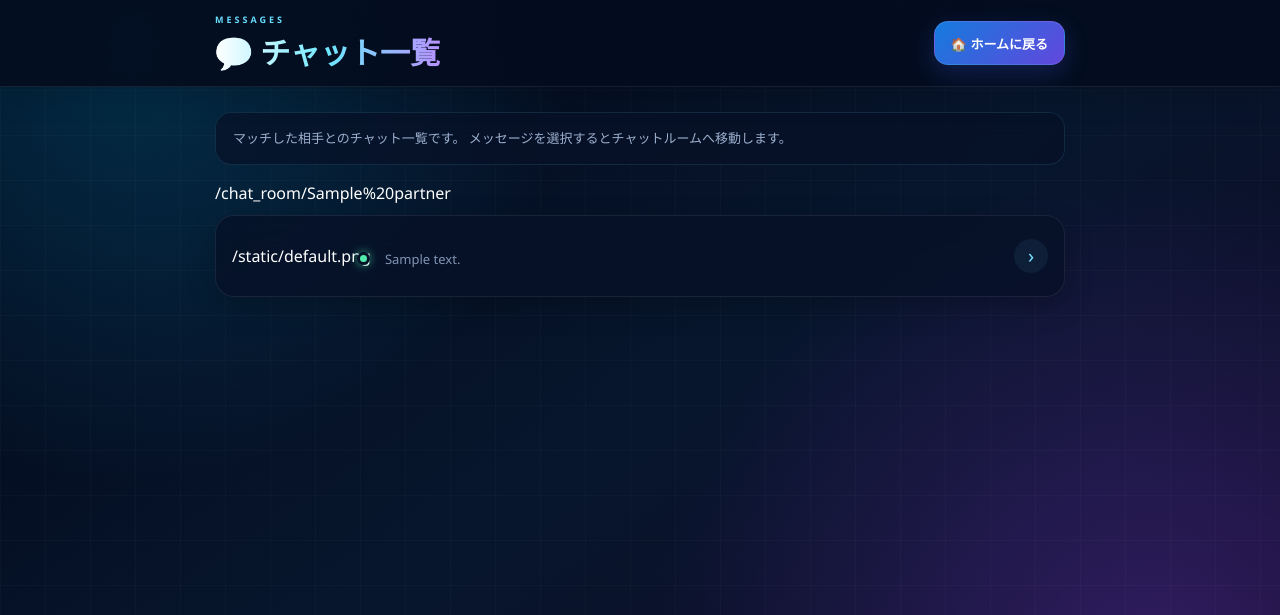
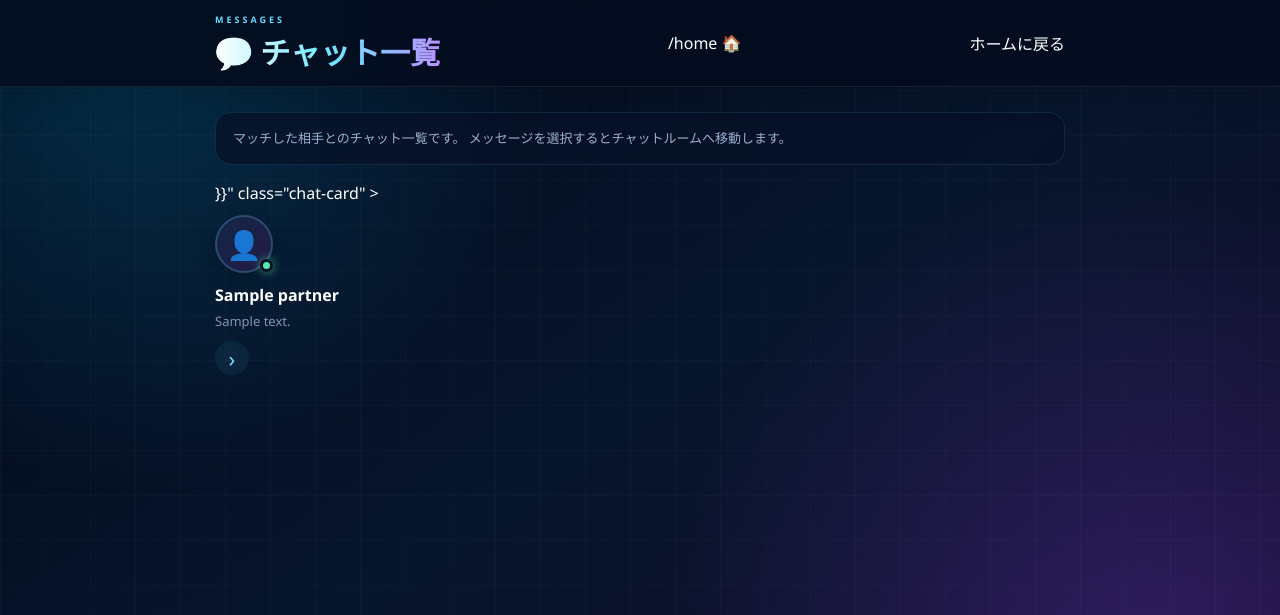
Before and after one commit to sakuhiro1220-collab/kogame, a Flask app: template templates/chat_page.html in a window 1280 px wide. Shown: the top 615 px of the page. Run offline with Flask 3, Linux system fonts and the light colour scheme; tables that the repository leaves empty hold one stand-in row (values such as "Sample post"); the template is opened without the code that fills it: values that come from a table or form of the project are taken from there, most other values are stand-ins (such as "Sample title", 1, 10 or a date in 2020); some libraries are stand-ins or nearby versions.

Commit message:
fix chat list navigation and profile avatars

```diff
--- a/templates/chat_page.html
+++ b/templates/chat_page.html
@@ -226,11 +214,19 @@ body::before {
 
     color: white;
 
+    text-decoration: none;
+
+    display: inline-flex;
+
+    align-items: center;
+
+    justify-content: center;
+
+    gap: 5px;
+
     font-size: 13px;
 
     font-weight: 900;
-
-    cursor: pointer;
 
     background:
         linear-gradient(
@@ -328,26 +318,16 @@ body::before {
 
 
 /* =========================================
-   リンク
-========================================= */
-
-.chat-link {
-
-    display: block;
-
-    color: inherit;
-
-    text-decoration: none;
-}
-
-
-/* =========================================
    チャットカード
 ========================================= */
 
-.chat-item {
+.chat-card {
 
     position: relative;
+
+    width: 100%;
+
+    min-height: 82px;
 
     display: flex;
 
@@ -355,10 +335,7 @@ body::before {
 
     gap: 14px;
 
-    min-height: 82px;
-
-    padding:
-        13px 16px;
+    padding: 13px 16px;
 
     overflow: hidden;
 
@@ -403,9 +386,9 @@ body::before {
 }
 
 
-/* 左側アクセント */
+/* 左アクセント */
 
-.chat-item::before {
+.chat-card::before {
 
     content: "";
 
@@ -433,42 +416,42 @@ body::before {
 }
 
 
-.chat-item:hover::before {
-
+.chat-card:hover::before {
     opacity: 1;
 }
 
 
 /* =========================================
-   プロフィール画像
+   アイコン
 ========================================= */
 
-.photo-wrapper {
+.avatar-area {
 
     position: relative;
 
     flex-shrink: 0;
+
+    width: 58px;
+    height: 58px;
 }
 
 
-.chat-item img {
+.avatar {
 
     display: block;
 
     width: 58px;
     height: 58px;
 
-    margin: 0;
+    object-fit: cover;
 
     border-radius: 50%;
-
-    object-fit: cover;
-
-    background: #16223b;
 
     border:
         2px solid
         rgba(106,223,255,0.28);
+
+    background: #16223b;
 
     box-shadow:
         0 5px 18px
@@ -476,14 +459,54 @@ body::before {
 }
 
 
-/* オンライン風の装飾 */
+/* =========================================
+   写真なし
+========================================= */
+
+.avatar-default {
+
+    width: 58px;
+    height: 58px;
+
+    display: flex;
+
+    align-items: center;
+
+    justify-content: center;
+
+    border-radius: 50%;
+
+    border:
+        2px solid
+        rgba(106,223,255,0.22);
+
+    color: #d9e9ff;
+
+    font-size: 28px;
+
+    background:
+        linear-gradient(
+            135deg,
+            #122746,
+            #251a47
+        );
+
+    box-shadow:
+        0 5px 18px
+        rgba(0,0,0,0.25);
+}
+
+
+/* =========================================
+   オンライン風ドット
+========================================= */
 
 .status-dot {
 
     position: absolute;
 
-    right: 1px;
-    bottom: 2px;
+    right: 0;
+    bottom: 1px;
 
     width: 13px;
     height: 13px;
@@ -504,10 +527,10 @@ body::before {
 
 
 /* =========================================
-   メッセージ情報
+   チャット情報
 ========================================= */
 
-.chat-content {
+.chat-info {
 
     flex: 1;
 
@@ -515,7 +538,7 @@ body::before {
 }
 
 
-.name {
+.chat-name {
 
     overflow: hidden;
 
@@ -531,7 +554,7 @@ body::before {
 }
 
 
-.message {
+.last-message {
 
     margin-top: 6px;
 
@@ -568,7 +591,7 @@ body::before {
 
     color: #75dfff;
 
-    font-size: 20px;
+    font-size: 22px;
 
     background:
         rgba(96,213,255,0.07);
@@ -817,20 +839,13 @@ body::before {
         </div>
 
 
-        <button
-            type="button"
-            class="home-button"
-            onclick="location.href='/home'"
-        >
-
+        /home
             🏠
 
             <span class="home-text">
                 ホームに戻る
             </span>
-
-        </button>
-
+        </a>
 
     </div>
 
@@ -858,21 +873,44 @@ body::before {
         <div class="chat-list">
 
 
-            {% for partner, last in partners.items() %}
+            {% for partner, msg in partners.items() %}
 
 
-                {{ url_for('chat_room', partner=partner) }}
+                 }}"
+                    class="chat-card"
+                >
 
 
-                    <div class="chat-item">
+                    <!-- =========================
+                         プロフィール画像
+                    ========================== -->
+
+                    <div class="avatar-area">
 
 
-                        <!-- プロフィール画像 -->
-
-                        <div class="photo-wrapper">
+                        {% if users.get(partner) and users[partner].photo_url %}
 
 
-                            {{ users[partner].photo_url or '/static/default.png' }}
+                            {{ users[partner].photo_url }}                            >
+
+
+                            <div
+                                class="avatar-default"
+                                style="display:none;"
+                            >
+                                👤
+                            </div>
+
+
+                        {% else %}
+
+
+                            <div class="avatar-default">
+                                👤
+                            </div>
+
+
+                        {% endif %}
 
 
                         <span class="status-dot"></span>
@@ -881,21 +919,52 @@ body::before {
                     </div>
 
 
-                                                <!-- 名前・最新メッセージ -->
+                    <!-- =========================
+                         相手情報
+                    ========================== -->
 
-                        <div class="chat-content">
+                    <div class="chat-info">
 
 
-                            <div class="name">
+                        <div class="chat-name">
+
+                            {% if users.get(partner) %}
 
                                 {{ users[partner].name }}
+
+                            {% else %}
+
+                                {{ partner }}
+
+                            {% endif %}
 
                         </div>
 
 
-                            <div class="message">
+                        <div class="last-message">
 
-                                {{ last.message }}
+
+                            {% if msg.gift %}
+
+                                🎁 {{ msg.message }}
+
+
+                            {% elif msg.message %}
+
+                                {{ msg.message }}
+
+
+                            {% elif msg.photo %}
+
+                                📷 写真
+
+
+                            {% else %}
+
+                                メッセージがあります
+
+                            {% endif %}
+
 
                         </div>
 
@@ -966,6 +1020,32 @@ body::before {
 </main>
 
 
+<script>
+
+/* =========================================
+   プロフィール写真読み込み失敗時
+========================================= */
+
+function showDefaultAvatar(image) {
+
+    image.style.display =
+        "none";
+
+
+    const defaultAvatar =
+        image.nextElementSibling;
+
+
+    if (defaultAvatar) {
+
+        defaultAvatar.style.display =
+            "flex";
+    }
+}
+
+</script>
+
+
 </body>
 
 </html>
```
Also changed, not shown: other parts of templates/chat_page.html (+41 -69 lines), templates/chat_room.html (+6 -4 lines), static/coins/coin_100.png (added), static/coins/coin_1000.png (added), static/coins/coin_10000.png (added), static/coins/coin_500.png (added). Lines whose indentation alone changed are shown as unchanged.
